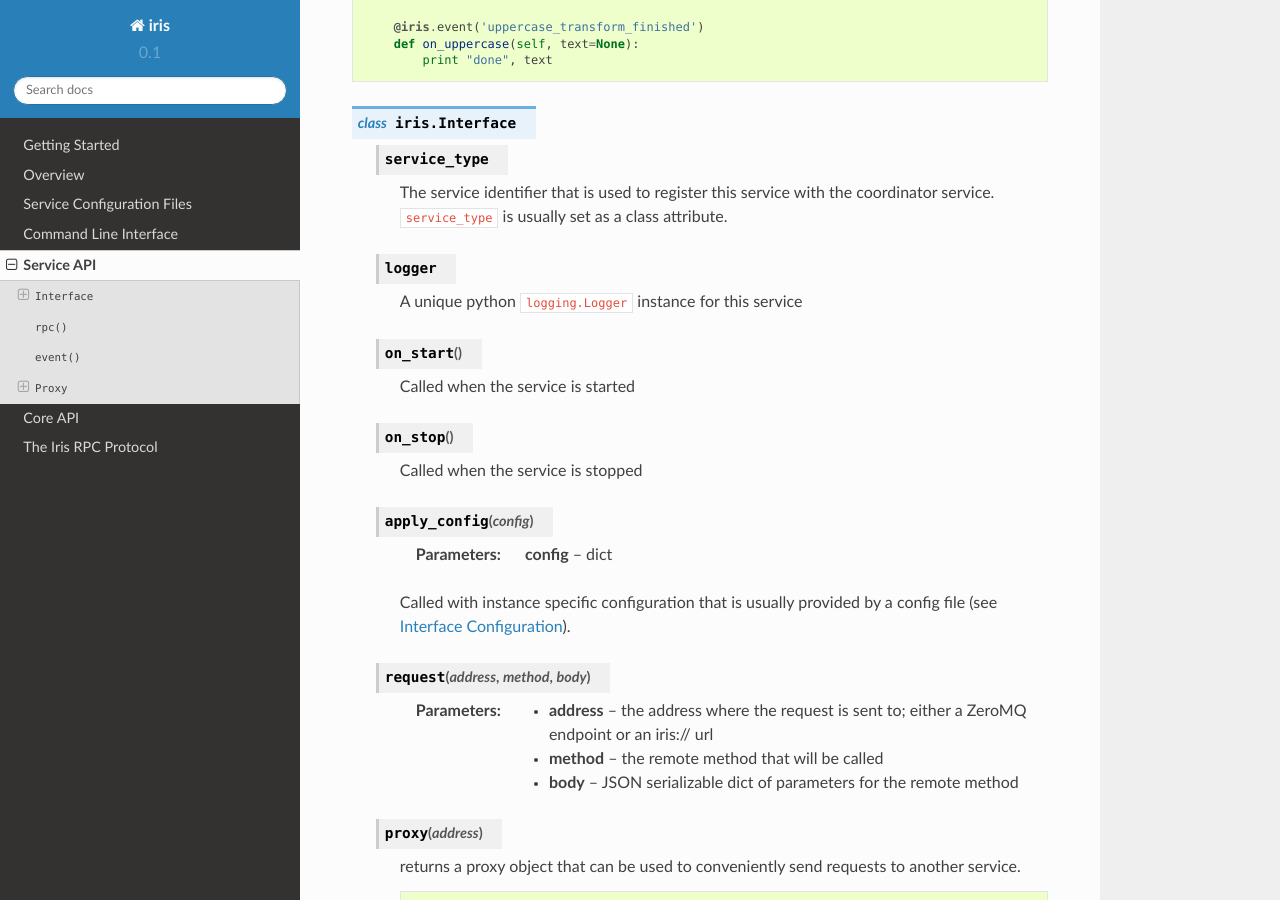
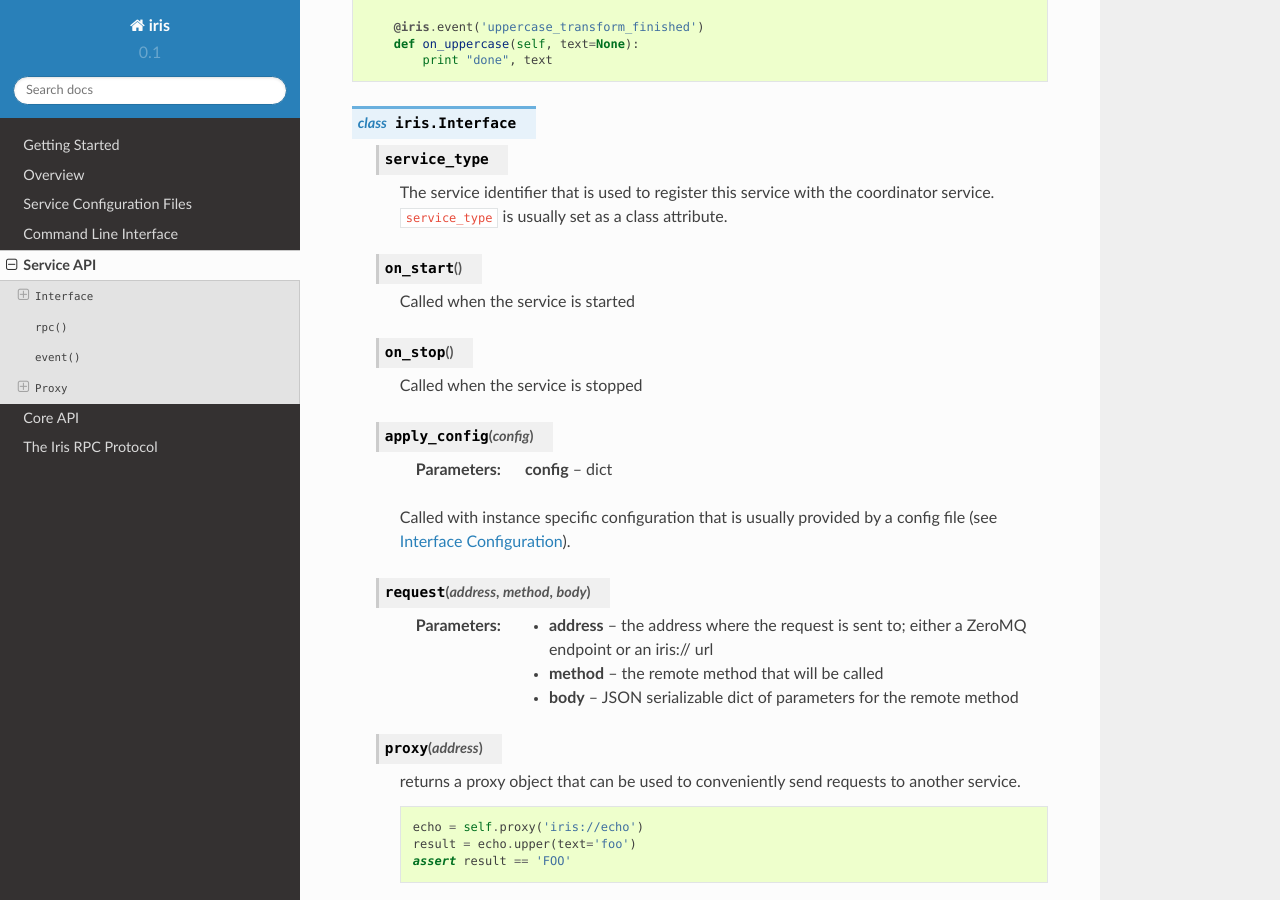
Before and after one commit to deliveryhero/lymph, a Sphinx documentation site: the page built from docs/service_api.rst, in a window 1280 px wide and 900 px high, scrolled down 406 px. Built offline with Sphinx 7.4.7 and the Read the Docs theme 2.0.0, drawn with Linux system fonts in a browser that asks for light colours; formulas are drawn with MathJax 3.

Commit message:
Removed Instance.logger from docs

```diff
--- a/docs/service_api.rst
+++ b/docs/service_api.rst
@@ -31,11 +31,6 @@ Service API
 
         The service identifier that is used to register this service with the coordinator service.
         ``service_type`` is usually set as a class attribute.
-
-    .. attribute:: logger
-
-        A unique python ``logging.Logger`` instance for this service
-
 
     .. method:: on_start()
 
```
